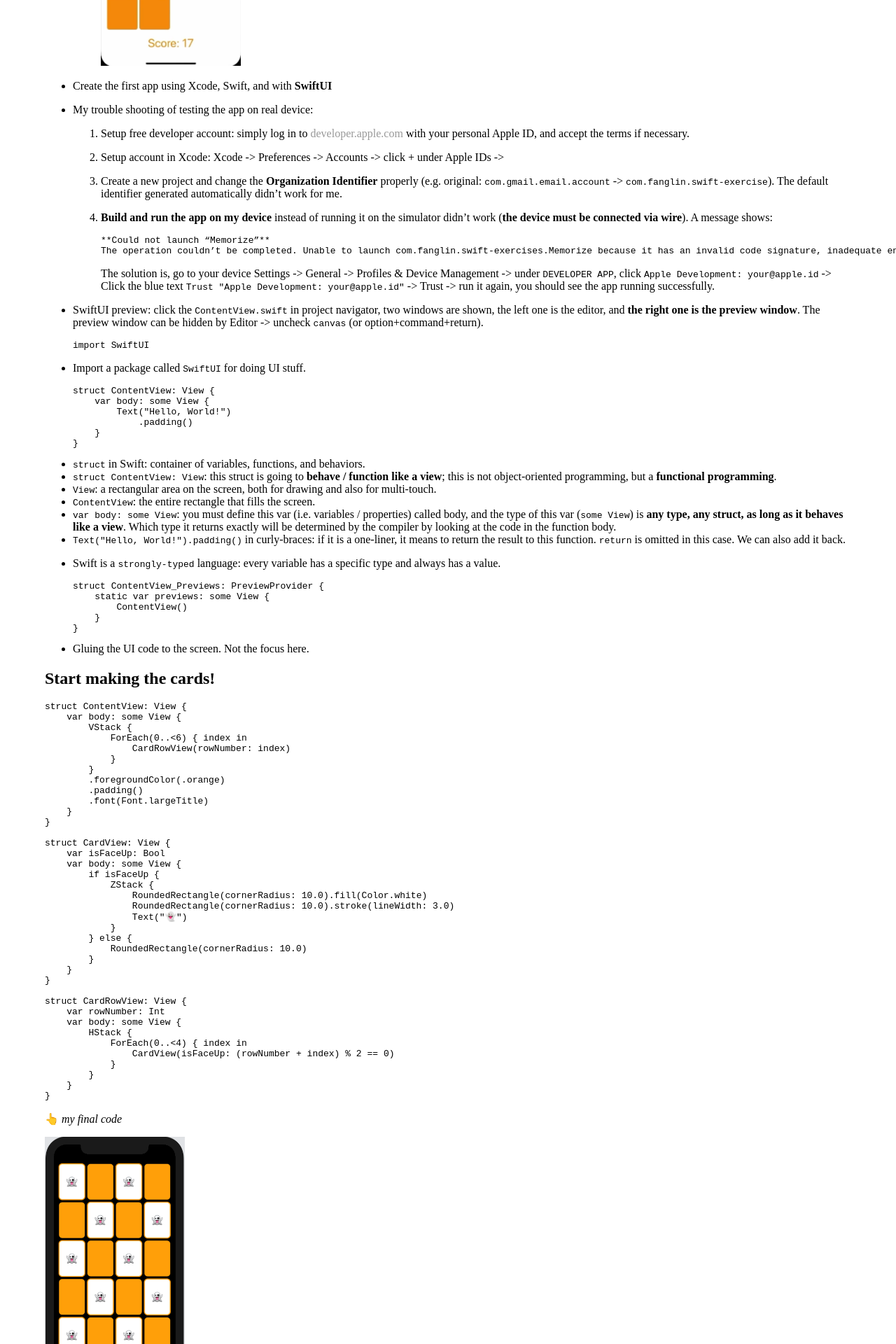
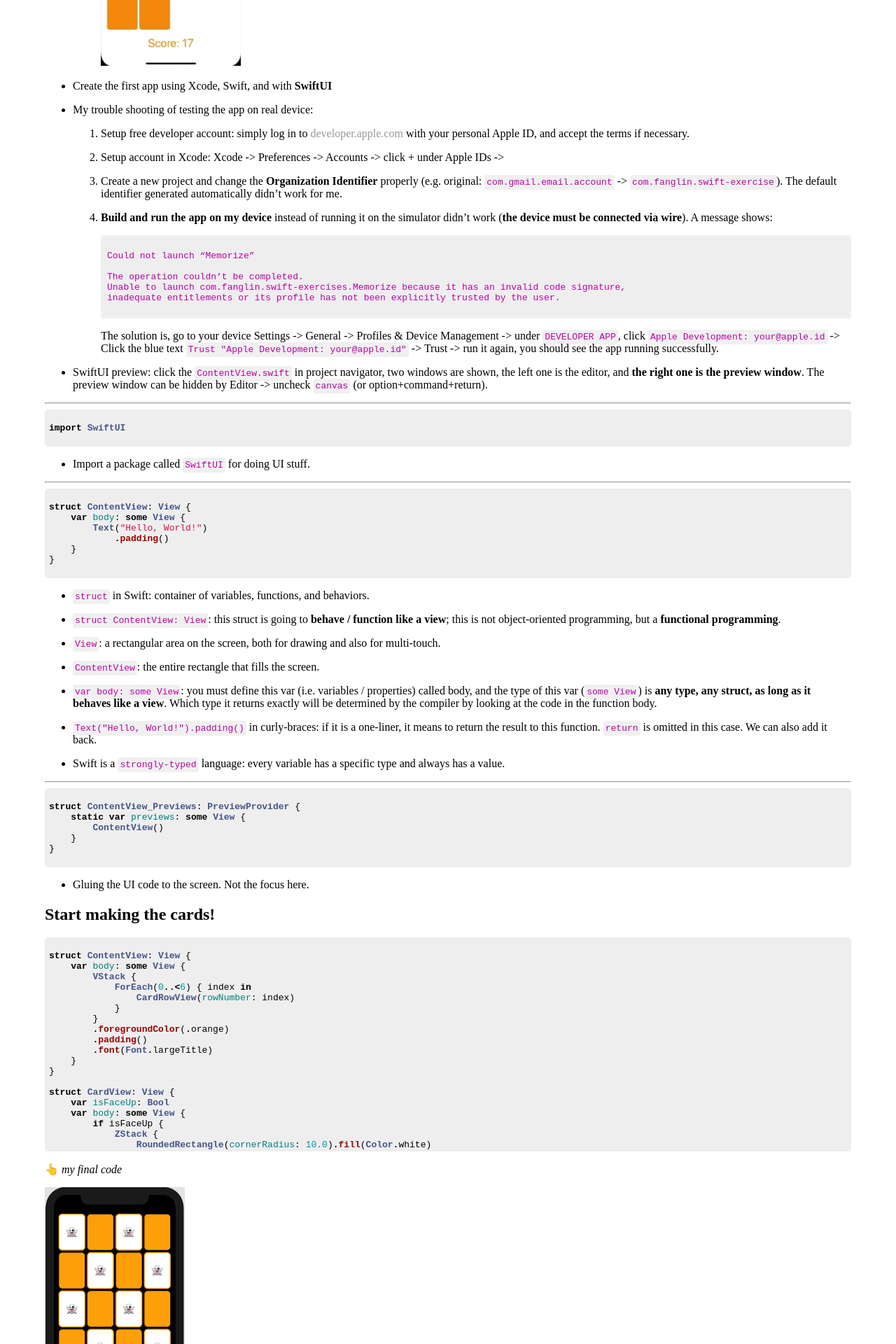
Before and after one commit to FangLinHe/FangLinHe.github.io, a Jekyll site: the page built from _posts/2020-12-24-swift-stanford-lecture-1-notes.md, in a window 1280 px wide. Shown: the part 815-2735 px from the top of the page at 70% size. Built offline with Jekyll 4.4.1, drawn with Linux system fonts in a browser that asks for light colours; comment, search, counter and statistics services are not loaded.

Commit message:
Make code highlight works

````diff
--- a/_layouts/default.html
+++ b/_layouts/default.html
@@ -4,6 +4,7 @@
     <title>{{ page.title }}</title>
     <!-- link to main stylesheet -->
     <link rel="stylesheet" type="text/css" href="/css/main.css">
+    <link href="/css/syntax.css" rel="stylesheet">
     <link rel="alternate" type="application/rss+xml" href="/notes/atom.xml" />
   </head>
   <body>
--- a/_posts/2020-12-24-swift-stanford-lecture-1-notes.md
+++ b/_posts/2020-12-24-swift-stanford-lecture-1-notes.md
@@ -34,44 +34,59 @@
   4. **Build and run the app on my device** instead of running it on the simulator didn't work (**the device must be connected via wire**). A message shows:
 
      ```
-     **Could not launch “Memorize”**
-     The operation couldn’t be completed. Unable to launch com.fanglin.swift-exercises.Memorize because it has an invalid code signature, inadequate entitlements or its profile has not been explicitly trusted by the user.
+     Could not launch “Memorize”
+
+     The operation couldn’t be completed.
+     Unable to launch com.fanglin.swift-exercises.Memorize because it has an invalid code signature,
+     inadequate entitlements or its profile has not been explicitly trusted by the user.
      ```
 
      The solution is, go to your device Settings -> General -> Profiles & Device Management -> under `DEVELOPER APP`, click `Apple Development: your@apple.id` -> Click the blue text `Trust "Apple Development: your@apple.id"` -> Trust -> run it again, you should see the app running successfully.
 
 * SwiftUI preview: click the `ContentView.swift` in project navigator, two windows are shown, the left one is the editor, and **the right one is the preview window**. The preview window can be hidden by Editor -> uncheck `canvas` (or option+command+return).
 
-  ```swift
-  import SwiftUI
-  ```
+---
+
+```swift
+import SwiftUI
+```
 
 * Import a package called `SwiftUI` for doing UI stuff.
 
-  ```swift
-  struct ContentView: View {
-      var body: some View {
-          Text("Hello, World!")
-              .padding()
-      }
-  }
-  ```
+---
+
+```swift
+struct ContentView: View {
+    var body: some View {
+        Text("Hello, World!")
+            .padding()
+    }
+}
+```
 
 * `struct` in Swift: container of variables, functions, and behaviors.
+
 * `struct ContentView: View`: this struct is going to **behave / function like a view**; this is not object-oriented programming, but a **functional programming**.
+
 * `View`: a rectangular area on the screen, both for drawing and also for multi-touch.
+
 * `ContentView`: the entire rectangle that fills the screen.
+
 * `var body: some View`: you must define this var (i.e. variables / properties) called body, and the type of this var (`some View`) is **any type, any struct, as long as it behaves like a view**. Which type it returns exactly will be determined by the compiler by looking at the code in the function body.
+
 * `Text("Hello, World!").padding()` in curly-braces: if it is a one-liner, it means to return the result to this function. `return` is omitted in this case. We can also add it back.
+
 * Swift is a `strongly-typed` language: every variable has a specific type and always has a value.
 
-  ```swift
-  struct ContentView_Previews: PreviewProvider {
-      static var previews: some View {
-          ContentView()
-      }
-  }
-  ```
+---
+
+```swift
+struct ContentView_Previews: PreviewProvider {
+    static var previews: some View {
+        ContentView()
+    }
+}
+```
 
 * Gluing the UI code to the screen. Not the focus here.
 
--- /dev/null
+++ b/css/syntax.css
@@ -0,0 +1,79 @@
+.language-plaintext.highlighter-rouge {
+    color: #b804a2;
+    background-color: #f0f0f0;
+    border-radius: 3px;
+    padding: 3px;
+}
+
+.highlight {
+    background: #eeeeee;
+    max-height: 300px;
+    overflow: scroll;
+    border: 1px #C1C1C1;
+    border-radius: 5px;
+    padding: 3px;
+}
+.highlight .c { color: #999988; font-style: italic } /* Comment */
+.highlight .err { color: #a61717; background-color: #e3d2d2 } /* Error */
+.highlight .k { font-weight: bold } /* Keyword */
+.highlight .o { font-weight: bold } /* Operator */
+.highlight .cm { color: #999988; font-style: italic } /* Comment.Multiline */
+.highlight .cp { color: #999999; font-weight: bold } /* Comment.Preproc */
+.highlight .c1 { color: #999988; font-style: italic } /* Comment.Single */
+.highlight .cs { color: #999999; font-weight: bold; font-style: italic } /* Comment.Special */
+.highlight .gd { color: #000000; background-color: #ffdddd } /* Generic.Deleted */
+.highlight .gd .x { color: #000000; background-color: #ffaaaa } /* Generic.Deleted.Specific */
+.highlight .ge { font-style: italic } /* Generic.Emph */
+.highlight .gr { color: #aa0000 } /* Generic.Error */
+.highlight .gh { color: #999999 } /* Generic.Heading */
+.highlight .gi { color: #000000; background-color: #ddffdd } /* Generic.Inserted */
+.highlight .gi .x { color: #000000; background-color: #aaffaa } /* Generic.Inserted.Specific */
+.highlight .go { color: #888888 } /* Generic.Output */
+.highlight .gp { color: #555555 } /* Generic.Prompt */
+.highlight .gs { font-weight: bold } /* Generic.Strong */
+.highlight .gu { color: #aaaaaa } /* Generic.Subheading */
+.highlight .gt { color: #aa0000 } /* Generic.Traceback */
+.highlight .kc { font-weight: bold } /* Keyword.Constant */
+.highlight .kd { font-weight: bold } /* Keyword.Declaration */
+.highlight .kp { font-weight: bold } /* Keyword.Pseudo */
+.highlight .kr { font-weight: bold } /* Keyword.Reserved */
+.highlight .kt { color: #445588; font-weight: bold } /* Keyword.Type */
+.highlight .m { color: #009999 } /* Literal.Number */
+.highlight .s { color: #d14 } /* Literal.String */
+.highlight .na { color: #008080 } /* Name.Attribute */
+.highlight .nb { color: #0086B3 } /* Name.Builtin */
+.highlight .nc { color: #445588; font-weight: bold } /* Name.Class */
+.highlight .no { color: #008080 } /* Name.Constant */
+.highlight .ni { color: #800080 } /* Name.Entity */
+.highlight .ne { color: #990000; font-weight: bold } /* Name.Exception */
+.highlight .nf { color: #990000; font-weight: bold } /* Name.Function */
+.highlight .nn { color: #555555 } /* Name.Namespace */
+.highlight .nt { color: #000080 } /* Name.Tag */
+.highlight .nv { color: #008080 } /* Name.Variable */
+.highlight .ow { font-weight: bold } /* Operator.Word */
+.highlight .w { color: #bbbbbb } /* Text.Whitespace */
+.highlight .mf { color: #009999 } /* Literal.Number.Float */
+.highlight .mh { color: #009999 } /* Literal.Number.Hex */
+.highlight .mi { color: #009999 } /* Literal.Number.Integer */
+.highlight .mo { color: #009999 } /* Literal.Number.Oct */
+.highlight .sb { color: #d14 } /* Literal.String.Backtick */
+.highlight .sc { color: #d14 } /* Literal.String.Char */
+.highlight .sd { color: #d14 } /* Literal.String.Doc */
+.highlight .s2 { color: #d14 } /* Literal.String.Double */
+.highlight .se { color: #d14 } /* Literal.String.Escape */
+.highlight .sh { color: #d14 } /* Literal.String.Heredoc */
+.highlight .si { color: #d14 } /* Literal.String.Interpol */
+.highlight .sx { color: #d14 } /* Literal.String.Other */
+.highlight .sr { color: #009926 } /* Literal.String.Regex */
+.highlight .s1 { color: #d14 } /* Literal.String.Single */
+.highlight .ss { color: #990073 } /* Literal.String.Symbol */
+.highlight .bp { color: #999999 } /* Name.Builtin.Pseudo */
+.highlight .vc { color: #008080 } /* Name.Variable.Class */
+.highlight .vg { color: #008080 } /* Name.Variable.Global */
+.highlight .vi { color: #008080 } /* Name.Variable.Instance */
+.highlight .il { color: #009999 } /* Literal.Number.Integer.Long */
+
+/* Make line numbers unselectable: excludes line numbers from copy-paste user ops */
+.highlight .lineno {-webkit-user-select: none;-moz-user-select: none; -o-user-select: none;}
+.lineno::-moz-selection {background-color: transparent;} /* Mozilla specific */
+.lineno::selection {background-color: transparent;} /* Other major browsers */
````
Also changed, not shown: _config.yml (line endings or trailing spaces).
